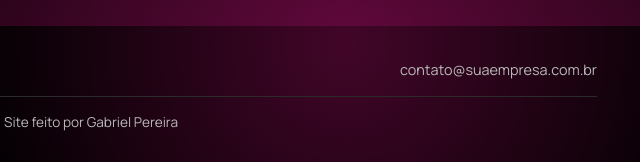
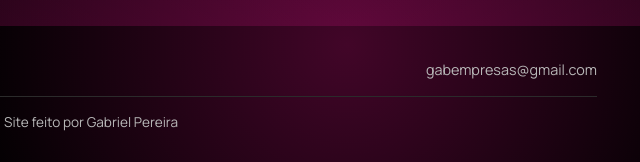
Before and after one commit to Gabrielpereira-art/site-gtech, a plain HTML site: page index.html in a window 1280 px wide. Shown: the part 2838-3000 px from the top of the page, 549-1189 px from the left. Drawn offline with Linux system fonts and the light colour scheme.

Commit message:
Add files via upload

```diff
--- a/index.html
+++ b/index.html
@@ -232,7 +232,7 @@
 <footer>
   <div class="wrap">
     <span>© <span id="ano"></span> GTECH — Transformando com Tecnologia.</span>
-    <span>contato@suaempresa.com.br</span>
+    <span>gabempresas@gmail.com</span>
     <!-- CRÉDITOS: troque o texto abaixo se quiser -->
     <span class="credits">Site feito por Gabriel Pereira</span>
   </div>
```
